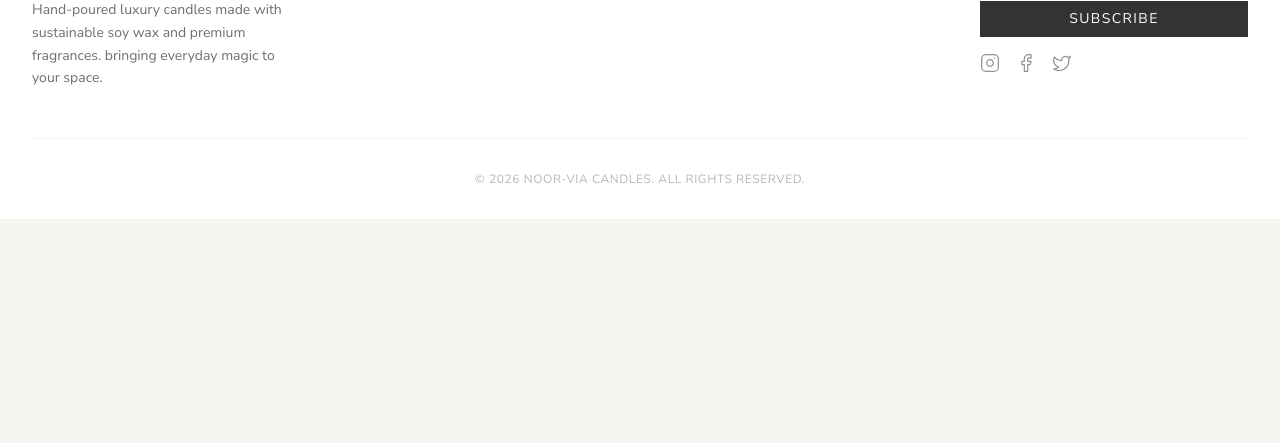
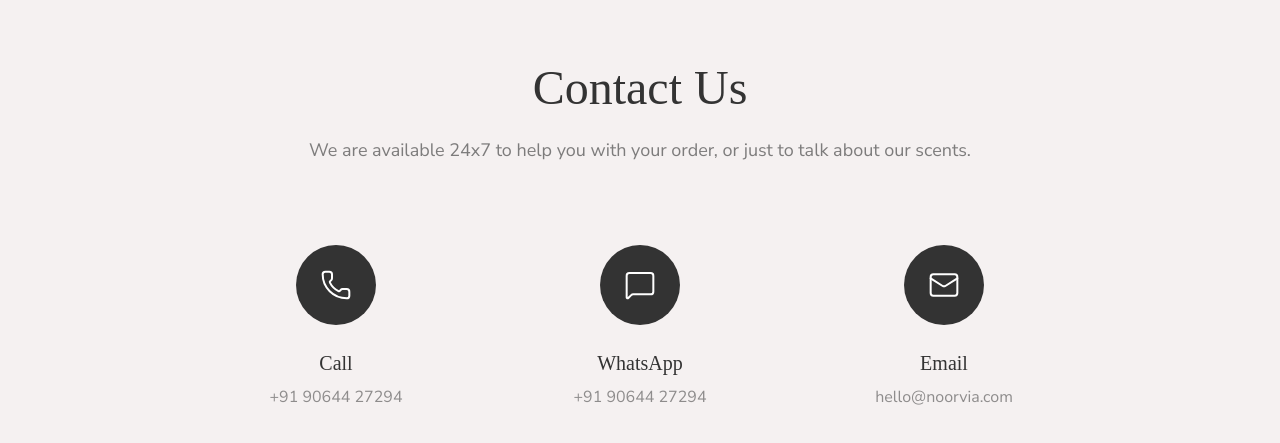
Before and after one commit to mkhalake7/noor-via, a React (Vite) app: page /contact in a window 1280 px wide. Shown: the part 581-1024 px from the top of the page. Before the commit the page ends 800 px from the top, so only its background shows below. Built offline with nearby package versions, Linux system fonts and the light colour scheme; no server answers.

Commit message:
feat: migrate images to local storage, update admin contact, and redesign contact page in Misa style

```diff
--- a/src/App.jsx
+++ b/src/App.jsx
@@ -12,6 +12,7 @@
 import OrderSuccess from './pages/OrderSuccess';
 import Login from './pages/Login';
 import Register from './pages/Register';
+import Contact from './pages/Contact';
 import ProtectedRoute from './components/auth/ProtectedRoute';
 
 function App() {
@@ -22,6 +23,7 @@
         <Route path="shop" element={<Shop />} />
         <Route path="product/:id" element={<ProductDetails />} />
         <Route path="story" element={<Story />} />
+        <Route path="contact" element={<Contact />} />
         <Route path="cart" element={<Cart />} />
         <Route path="checkout" element={<Checkout />} />
         <Route path="order-success/:id" element={<OrderSuccess />} />
--- /dev/null
+++ b/src/pages/Contact.jsx
@@ -0,0 +1,154 @@
+import React from 'react';
+import { motion } from 'framer-motion';
+import { Phone, Mail, MessageSquare, Heart } from 'lucide-react';
+
+const Contact = () => {
+    return (
+        <div className="bg-[#f5f1f1] min-h-screen">
+            {/* Hero Image Section */}
+            <div className="w-full h-[60vh] relative overflow-hidden">
+                <img
+                    src="/uploads/layout/contact_hero.jpg"
+                    alt="NoorVia Atelier"
+                    className="w-full h-full object-cover"
+                />
+                <div className="absolute inset-0 bg-black/20" />
+            </div>
+
+            <div className="max-w-4xl mx-auto px-4 py-20 text-center">
+                {/* Header */}
+                <div className="mb-20">
+                    <motion.h1
+                        initial={{ opacity: 0, y: 20 }}
+                        animate={{ opacity: 1, y: 0 }}
+                        className="font-serif text-5xl text-charcoal mb-6"
+                    >
+                        Contact Us
+                    </motion.h1>
+                    <motion.p
+                        initial={{ opacity: 0, y: 20 }}
+                        animate={{ opacity: 1, y: 0 }}
+                        transition={{ delay: 0.1 }}
+                        className="text-text/70 text-lg leading-relaxed max-w-2xl mx-auto"
+                    >
+                        We are available 24x7 to help you with your order,
+                        or just to talk about our scents.
+                    </motion.p>
+                </div>
+
+                {/* Contact Methods Grid */}
+                <div className="grid grid-cols-1 md:grid-cols-3 gap-12 mb-32">
+                    <motion.div
+                        initial={{ opacity: 0, scale: 0.9 }}
+                        animate={{ opacity: 1, scale: 1 }}
+                        transition={{ delay: 0.2 }}
+                        className="flex flex-col items-center group cursor-pointer"
+                        onClick={() => window.location.href = 'tel:+919064427294'}
+                    >
+                        <div className="w-20 h-20 rounded-full bg-charcoal flex items-center justify-center text-white mb-6 group-hover:bg-accent transition-colors">
+                            <Phone size={32} strokeWidth={1.5} />
+                        </div>
+                        <h3 className="font-serif text-xl text-charcoal mb-2">Call</h3>
+                        <p className="text-text/60">+91 90644 27294</p>
+                    </motion.div>
+
+                    <motion.div
+                        initial={{ opacity: 0, scale: 0.9 }}
+                        animate={{ opacity: 1, scale: 1 }}
+                        transition={{ delay: 0.3 }}
+                        className="flex flex-col items-center group cursor-pointer"
+                        onClick={() => window.location.href = 'https://wa.me/919064427294'}
+                    >
+                        <div className="w-20 h-20 rounded-full bg-charcoal flex items-center justify-center text-white mb-6 group-hover:bg-accent transition-colors">
+                            <MessageSquare size={32} strokeWidth={1.5} />
+                        </div>
+                        <h3 className="font-serif text-xl text-charcoal mb-2">WhatsApp</h3>
+                        <p className="text-text/60">+91 90644 27294</p>
+                    </motion.div>
+
+                    <motion.div
+                        initial={{ opacity: 0, scale: 0.9 }}
+                        animate={{ opacity: 1, scale: 1 }}
+                        transition={{ delay: 0.4 }}
+                        className="flex flex-col items-center group cursor-pointer"
+                        onClick={() => window.location.href = 'mailto:hello@noorvia.com'}
+                    >
+                        <div className="w-20 h-20 rounded-full bg-charcoal flex items-center justify-center text-white mb-6 group-hover:bg-accent transition-colors">
+                            <Mail size={32} strokeWidth={1.5} />
+                        </div>
+                        <h3 className="font-serif text-xl text-charcoal mb-2">Email</h3>
+                        <p className="text-text/60">hello@noorvia.com</p>
+                    </motion.div>
+                </div>
+
+                {/* Gifting Section */}
+                <motion.div
+                    initial={{ opacity: 0, y: 20 }}
+                    whileInView={{ opacity: 1, y: 0 }}
+                    viewport={{ once: true }}
+                    className="border-t border-stone-200 pt-32 pb-20 max-w-2xl mx-auto"
+                >
+                    <h2 className="font-serif text-4xl text-charcoal mb-8">Gifting Made Easy</h2>
+                    <p className="text-text/70 leading-relaxed mb-6">
+                        For bulk orders and candle gifting, look no further.
+                        NoorVia candles are the ultimate treat for a candle-lover,
+                        offering a sensory experience like no other.
+                    </p>
+                    <div className="flex justify-center text-charcoal mt-10">
+                        <Heart size={24} fill="currentColor" />
+                    </div>
+                </motion.div>
+
+                {/* Contact Form Section */}
+                <motion.div
+                    initial={{ opacity: 0, y: 20 }}
+                    whileInView={{ opacity: 1, y: 0 }}
+                    viewport={{ once: true }}
+                    className="bg-white border border-stone-200 rounded-3xl p-12 md:p-16 text-left shadow-sm mt-20"
+                >
+                    <h3 className="font-serif text-3xl text-charcoal mb-12 text-center">Send Us a Message</h3>
+                    <form className="space-y-8 max-w-2xl mx-auto">
+                        <div className="grid grid-cols-1 md:grid-cols-2 gap-8">
+                            <div className="space-y-2">
+                                <label className="text-xs uppercase tracking-widest font-bold text-text/50 ml-1">Full Name</label>
+                                <input
+                                    type="text"
+                                    placeholder="Enter your name"
+                                    className="w-full bg-transparent border-b border-stone-300 py-3 focus:outline-none focus:border-charcoal transition-colors font-sans text-charcoal"
+                                />
+                            </div>
+                            <div className="space-y-2">
+                                <label className="text-xs uppercase tracking-widest font-bold text-text/50 ml-1">Email Address</label>
+                                <input
+                                    type="email"
+                                    placeholder="Enter your email"
+                                    className="w-full bg-transparent border-b border-stone-300 py-3 focus:outline-none focus:border-charcoal transition-colors font-sans text-charcoal"
+                                />
+                            </div>
+                        </div>
+
+                        <div className="space-y-2">
+                            <label className="text-xs uppercase tracking-widest font-bold text-text/50 ml-1">Message</label>
+                            <textarea
+                                rows="4"
+                                placeholder="How can we help you?"
+                                className="w-full bg-transparent border-b border-stone-300 py-3 focus:outline-none focus:border-charcoal transition-colors font-sans text-charcoal resize-none"
+                            ></textarea>
+                        </div>
+
+                        <div className="flex justify-center pt-8">
+                            <button
+                                type="submit"
+                                className="bg-charcoal text-white px-16 py-4 rounded-full font-bold tracking-[0.2em] hover:bg-accent transition-colors uppercase text-xs"
+                            >
+                                Send Message
+                            </button>
+                        </div>
+                    </form>
+                </motion.div>
+            </div>
+        </div>
+    );
+};
+
+export default Contact;
```
Also changed, not shown: 20 other files (tests, documents, lock files or other folders).
